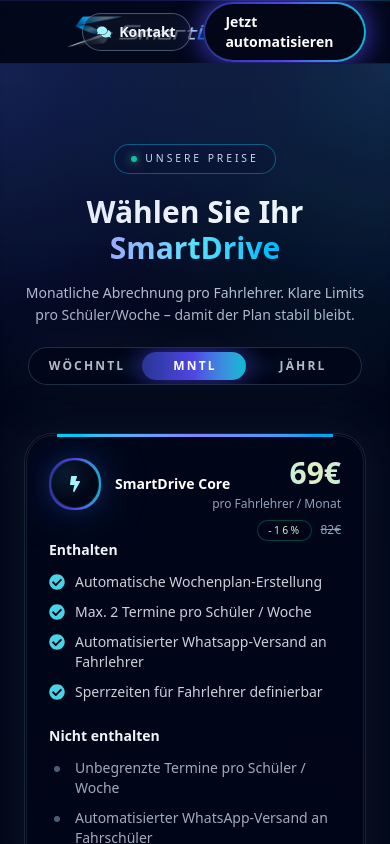
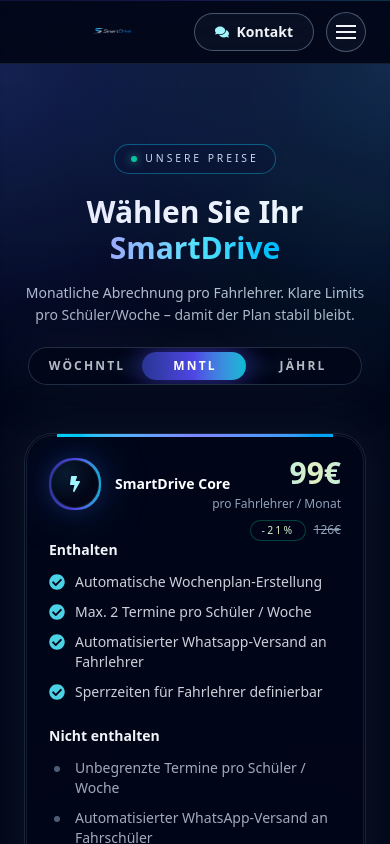
Before and after one commit to Hamsa777/smartdrive-landing, a Next.js app: page /pricing in a window 390 px wide. Shown: the top 844 px of the page. Built offline with nearby package versions, Linux system fonts and the light colour scheme.

Commit message:
Aktueller Stand – Widget final

```diff
--- a/src/app/components/Header.tsx
+++ b/src/app/components/Header.tsx
@@ -1,5 +1,6 @@
 // src/app/components/Header.tsx
 "use client";
+
 import Link from "next/link";
 import Image from "next/image";
 import { useEffect, useState } from "react";
@@ -7,6 +8,7 @@
 
 export default function Header() {
   const [scrolled, setScrolled] = useState(false);
+  const [open, setOpen] = useState(false);
 
   useEffect(() => {
     const onScroll = () => setScrolled(window.scrollY > 8);
@@ -15,7 +17,25 @@
     return () => window.removeEventListener("scroll", onScroll);
   }, []);
 
-  // Exakt der Hover aus deinem Snippet (Gradient-Overlay erscheint beim Hover)
+  // Menü schließen bei ESC
+  useEffect(() => {
+    const onKeyDown = (e: KeyboardEvent) => {
+      if (e.key === "Escape") setOpen(false);
+    };
+    window.addEventListener("keydown", onKeyDown);
+    return () => window.removeEventListener("keydown", onKeyDown);
+  }, []);
+
+  // Scroll lock wenn Menü offen
+  useEffect(() => {
+    if (!open) return;
+    const prev = document.body.style.overflow;
+    document.body.style.overflow = "hidden";
+    return () => {
+      document.body.style.overflow = prev;
+    };
+  }, [open]);
+
   const headerHoverBtnClass =
     "relative group inline-flex items-center justify-center rounded-full " +
     "border border-slate-500/70 bg-slate-900/60 " +
@@ -24,8 +44,15 @@
     "focus-visible:outline-none focus-visible:ring-2 focus-visible:ring-cyan-300/60 focus-visible:ring-offset-2 focus-visible:ring-offset-[#020617]";
 
   const headerHoverOverlay = (
-    <span className="absolute inset-0 rounded-full bg-gradient-to-r from-[#283593] via-[#4f46e5] to-[#00bcd4] opacity-0 group-hover:opacity-100 transition-opacity duration-300" />
+    <span className="pointer-events-none absolute inset-0 rounded-full bg-gradient-to-r from-[#283593] via-[#4f46e5] to-[#00bcd4] opacity-0 group-hover:opacity-100 transition-opacity duration-300" />
   );
+
+  const burgerBtnClass =
+    "relative group inline-flex items-center justify-center rounded-full " +
+    "border border-slate-500/70 bg-slate-900/60 " +
+    "h-10 w-10 overflow-hidden " +
+    "hover:bg-slate-900/80 transition-colors " +
+    "focus-visible:outline-none focus-visible:ring-2 focus-visible:ring-cyan-300/60 focus-visible:ring-offset-2 focus-visible:ring-offset-[#020617]";
 
   return (
     <>
@@ -46,7 +73,8 @@
         />
 
         <div className="mx-auto max-w-7xl px-6 sm:px-8 h-16 flex items-center justify-between">
-         <Link href="/" className="flex items-center gap-3 min-w-0">
+          {/* DESKTOP LOGO */}
+          <Link href="/" className="hidden md:flex items-center gap-3 min-w-0">
             <div className="relative h-[300px] w-[300px] shrink-0">
               <Image
                 src="/testlogo.png"
@@ -60,13 +88,31 @@
             </div>
           </Link>
 
+          {/* MOBILE: Left spacer (für echtes Zentrieren) */}
+          <div className="md:hidden w-10" aria-hidden="true" />
 
-          {/* NAV: alle Links bekommen exakt den Hover */}
+          {/* MOBILE LOGO CENTER */}
+          <Link href="/" className="md:hidden flex items-center justify-center flex-1">
+            <div className="relative h-[44px] w-[160px]">
+              <Image
+                src="/testlogo.png"
+                alt="SmartDrive Icon"
+                fill
+                sizes="160px"
+                quality={100}
+                priority
+                className="object-contain"
+              />
+            </div>
+          </Link>
+
+          {/* DESKTOP NAV */}
           <nav className="hidden md:flex items-center gap-3">
             <a href="/#ablauf" className={headerHoverBtnClass + " px-4 py-2"}>
               {headerHoverOverlay}
               <span className="relative z-10">Ablauf</span>
             </a>
+
             <a href="/#vorteile" className={headerHoverBtnClass + " px-4 py-2"}>
               {headerHoverOverlay}
               <span className="relative z-10">Vorteile</span>
@@ -83,13 +129,14 @@
             </a>
           </nav>
 
+          {/* RIGHT SIDE */}
           <div className="flex items-center gap-3">
-            {/* Kontakt: exakt der Hover */}
+            {/* DESKTOP: Kontakt */}
             <a
               href="https://cal.com/ki-partner/smartdrive-vollautomatische-terminplanung"
               target="_blank"
               rel="noopener noreferrer"
-              className={"hidden sm:inline-flex " + headerHoverBtnClass + " px-5 py-2"}
+              className={"hidden md:inline-flex " + headerHoverBtnClass + " px-5 py-2"}
             >
               {headerHoverOverlay}
               <span className="relative z-10 inline-flex items-center gap-2">
@@ -98,28 +145,143 @@
               </span>
             </a>
 
-            {/* JETZT KOSTENLOS TESTEN: bleibt wie vorher (ausgenommen vom neuen Hover) */}
+            {/* DESKTOP: CTA */}
             <a
               href="/pricing"
               className={[
-                "relative group inline-flex items-center justify-center rounded-full",
+                "hidden md:inline-flex relative group items-center justify-center rounded-full",
                 "bg-gradient-to-r from-[#283593] via-[#4f46e5] to-[#00bcd4] p-[2px]",
                 "shadow-[0_0_28px_rgba(79,70,229,0.9)] hover:shadow-[0_0_36px_rgba(79,70,229,1)]",
                 "transition-shadow duration-300",
                 "focus-visible:outline-none focus-visible:ring-2 focus-visible:ring-cyan-300/60 focus-visible:ring-offset-2 focus-visible:ring-offset-[#020617]",
               ].join(" ")}
             >
-              <span className="absolute inset-[2px] rounded-full bg-gradient-to-r from-[#283593] via-[#4f46e5] to-[#00bcd4] opacity-0 group-hover:opacity-25 transition-opacity duration-300" />
-              <span className="absolute inset-[2px] rounded-full bg-white/0 group-hover:bg-white/5 transition-colors duration-300" />
+              <span className="pointer-events-none absolute inset-[2px] rounded-full bg-gradient-to-r from-[#283593] via-[#4f46e5] to-[#00bcd4] opacity-0 group-hover:opacity-25 transition-opacity duration-300" />
+              <span className="pointer-events-none absolute inset-[2px] rounded-full bg-white/0 group-hover:bg-white/5 transition-colors duration-300" />
 
               <span className="relative z-10 flex items-center gap-2 px-5 py-2 rounded-full bg-[#020617] text-sm font-semibold text-white">
                 Jetzt automatisieren
               </span>
             </a>
+
+            {/* MOBILE: Burger */}
+            <button
+              type="button"
+              aria-label={open ? "Menü schließen" : "Menü öffnen"}
+              aria-expanded={open}
+              onClick={() => setOpen((v) => !v)}
+              className={"md:hidden " + burgerBtnClass}
+            >
+              {headerHoverOverlay}
+              <span className="relative z-10 flex flex-col items-center justify-center gap-1">
+                <span
+                  className={[
+                    "block h-[2px] w-5 bg-slate-100 transition-transform duration-200",
+                    open ? "translate-y-[6px] rotate-45" : "",
+                  ].join(" ")}
+                />
+                <span
+                  className={[
+                    "block h-[2px] w-5 bg-slate-100 transition-opacity duration-200",
+                    open ? "opacity-0" : "opacity-100",
+                  ].join(" ")}
+                />
+                <span
+                  className={[
+                    "block h-[2px] w-5 bg-slate-100 transition-transform duration-200",
+                    open ? "-translate-y-[6px] -rotate-45" : "",
+                  ].join(" ")}
+                />
+              </span>
+            </button>
           </div>
         </div>
       </header>
 
+      {/* MOBILE MENU OVERLAY */}
+      <div
+        className={[
+          "md:hidden fixed inset-0 z-[60] transition-opacity duration-200",
+          open ? "opacity-100 pointer-events-auto" : "opacity-0 pointer-events-none",
+        ].join(" ")}
+      >
+        {/* Backdrop */}
+        <div
+          className="absolute inset-0 bg-black/55 backdrop-blur-sm"
+          onClick={() => setOpen(false)}
+        />
+
+        {/* Panel */}
+        <div
+          className={[
+            "absolute left-1/2 top-16 -translate-x-1/2 w-[min(92vw,560px)]",
+            "rounded-3xl border border-slate-700/80 bg-slate-950/90 backdrop-blur-xl",
+            "shadow-[0_24px_90px_rgba(0,0,0,0.65)] overflow-hidden",
+            "transition-transform duration-200",
+            open ? "translate-y-0" : "-translate-y-2",
+          ].join(" ")}
+        >
+          {/* Accent line */}
+          <div className="h-px bg-gradient-to-r from-[#283593] via-[#4f46e5] to-[#00bcd4] opacity-60" />
+
+          <div className="p-4">
+            <div className="grid gap-2">
+              {[
+                { label: "Ablauf", href: "/#ablauf" },
+                { label: "Vorteile", href: "/#vorteile" },
+                { label: "ROI-Rechner", href: "#roi" },
+                { label: "FAQ", href: "/#faq" },
+              ].map((item) => (
+                <a
+                  key={item.label}
+                  href={item.href}
+                  onClick={() => setOpen(false)}
+                  className={headerHoverBtnClass + " w-full px-5 py-3 justify-start"}
+                >
+                  {headerHoverOverlay}
+                  <span className="relative z-10">{item.label}</span>
+                </a>
+              ))}
+
+              {/* Kontakt */}
+              <a
+                href="https://cal.com/ki-partner/smartdrive-vollautomatische-terminplanung"
+                target="_blank"
+                rel="noopener noreferrer"
+                onClick={() => setOpen(false)}
+                className={headerHoverBtnClass + " w-full px-5 py-3 justify-start"}
+              >
+                {headerHoverOverlay}
+                <span className="relative z-10 inline-flex items-center gap-2">
+                  <FaComments className="text-cyan-200" />
+                  Kontakt
+                </span>
+              </a>
+
+              {/* CTA */}
+              <a
+                href="/pricing"
+                onClick={() => setOpen(false)}
+                className={[
+                  "relative group inline-flex items-center justify-center rounded-full w-full",
+                  "bg-gradient-to-r from-[#283593] via-[#4f46e5] to-[#00bcd4] p-[2px]",
+                  "shadow-[0_0_28px_rgba(79,70,229,0.9)] hover:shadow-[0_0_36px_rgba(79,70,229,1)]",
+                  "transition-shadow duration-300",
+                  "focus-visible:outline-none focus-visible:ring-2 focus-visible:ring-cyan-300/60 focus-visible:ring-offset-2 focus-visible:ring-offset-[#020617]",
+                ].join(" ")}
+              >
+                <span className="pointer-events-none absolute inset-[2px] rounded-full bg-gradient-to-r from-[#283593] via-[#4f46e5] to-[#00bcd4] opacity-0 group-hover:opacity-25 transition-opacity duration-300" />
+                <span className="pointer-events-none absolute inset-[2px] rounded-full bg-white/0 group-hover:bg-white/5 transition-colors duration-300" />
+                <span className="relative z-10 flex items-center justify-center gap-2 px-5 py-3 rounded-full bg-[#020617] text-sm font-semibold text-white w-full">
+                  Jetzt automatisieren
+                </span>
+              </a>
+            </div>
+          </div>
+        </div>
+      </div>
+
+      {/* Spacer */}
       <div className="h-16" aria-hidden="true" />
     </>
   );
--- a/src/app/components/Pricing.tsx
+++ b/src/app/components/Pricing.tsx
@@ -34,9 +34,9 @@
     name: "SmartDrive Core",
     icon: <FaBolt className="text-cyan-200" />,
     prices: {
-      weekly: 19,
-      monthly: 69,
-      yearly: 799,
+      weekly: 29,
+      monthly: 99,
+      yearly: 1049,
     },
     features: [
       "Automatische Wochenplan-Erstellung",
@@ -53,9 +53,9 @@
     name: "SmartDrive Pro",
     icon: <FaRocket className="text-cyan-200" />,
     prices: {
-      weekly: 25,
-      monthly: 89,
-      yearly: 999,
+      weekly: 39,
+      monthly: 129,
+      yearly: 1299,
     },
     highlight: true,
     features: [
@@ -72,9 +72,9 @@
     name: "SmartDrive Ultimate",
     icon: <FaCrown className="text-cyan-200" />,
     prices: {
-      weekly: 35,
-      monthly: 109,
-      yearly: 1299,
+      weekly: 59,
+      monthly: 159,
+      yearly: 1599,
     },
     features: [
       "Alles aus Pro",
```
Lines whose indentation alone changed are shown as unchanged.
